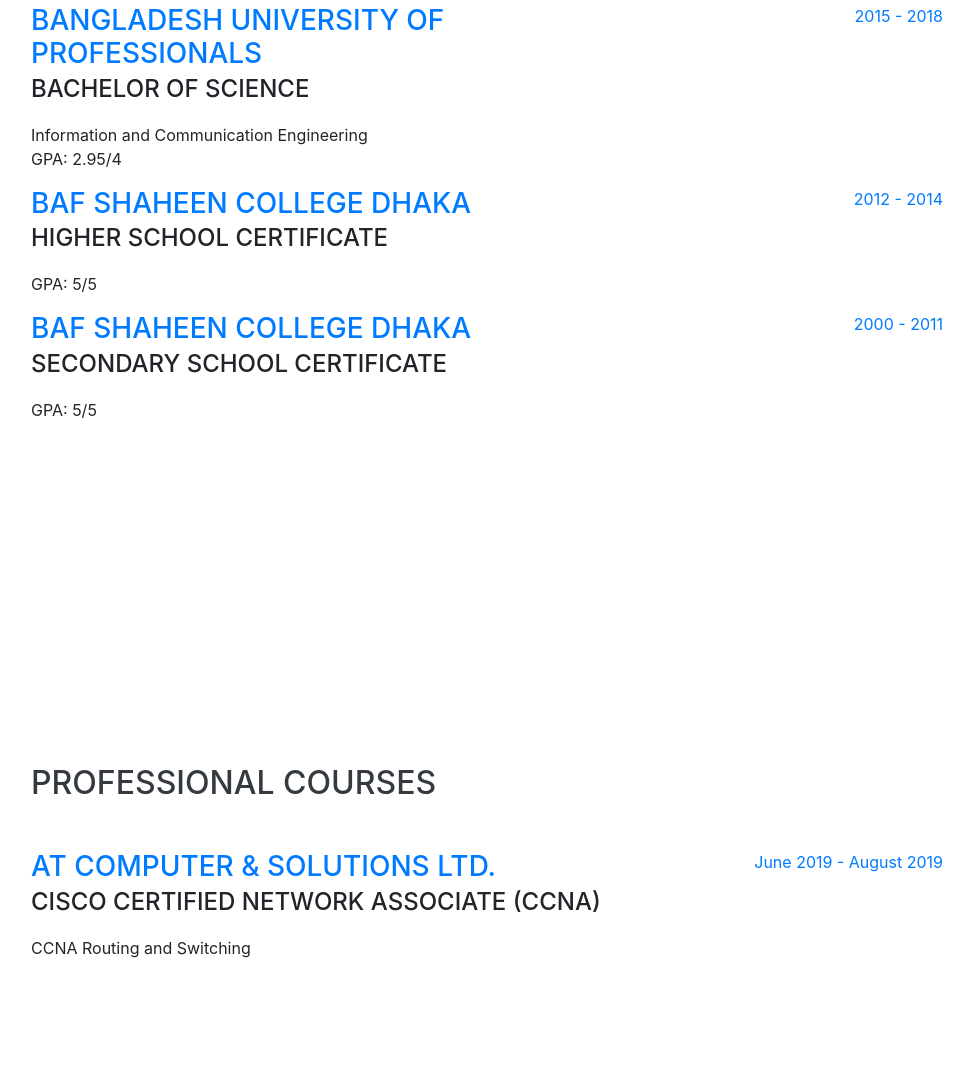
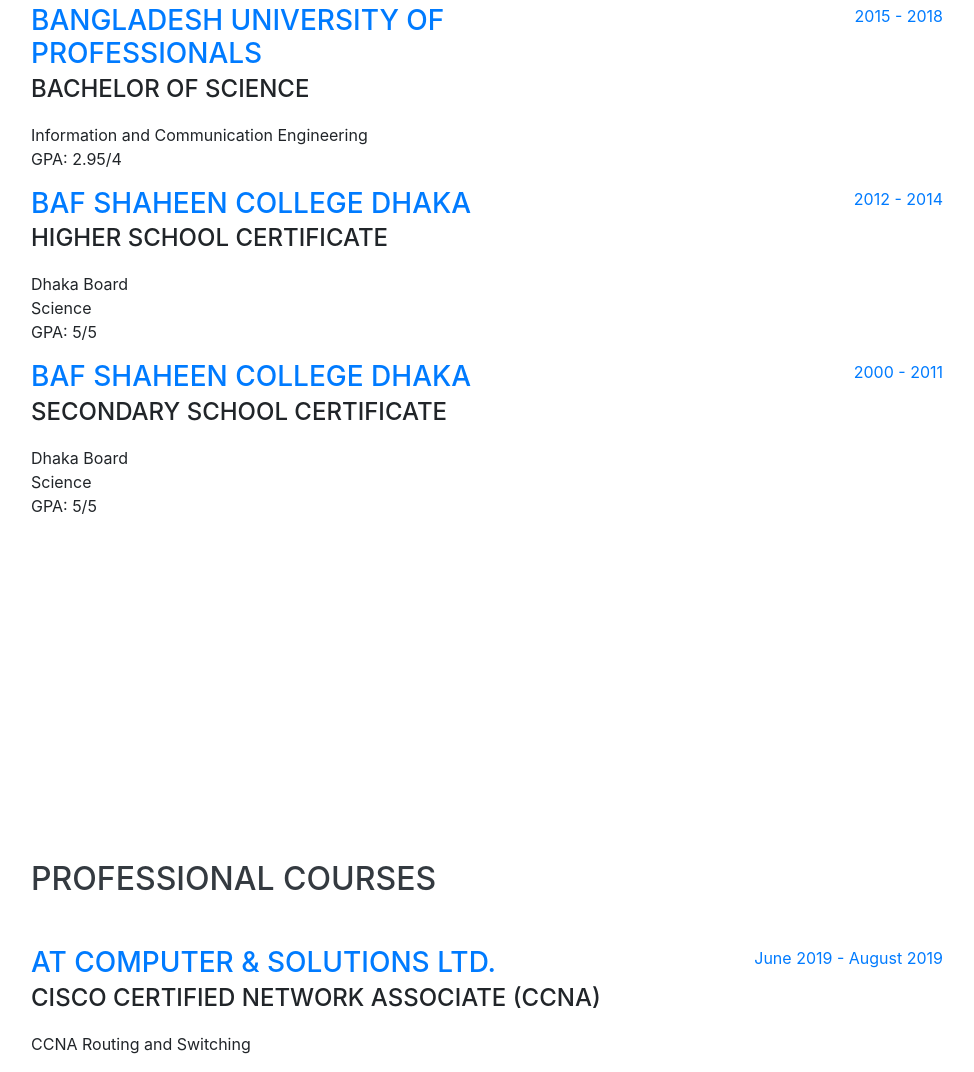
Before and after one commit to eiko03/eiko03.github.io, a website with bundled scripts: page index.html in a window 1280 px wide. Shown: the part 1924-2996 px from the top of the page, without its empty margins (289-1263 px from the left). Built offline with nearby package versions, Linux system fonts and the light colour scheme; a web font is replaced by a local one.

Commit message:
Update index.html

```diff
--- a/index.html
+++ b/index.html
@@ -194,6 +194,8 @@
 			</a>
 			</h3>
             <div class="subheading mb-3">Higher School Certificate</div>
+		  <div>Dhaka Board</div>
+		<div>Science</div>
             <p>GPA: 5/5</p>
           </div>
           <div class="resume-date text-md-right">
@@ -210,6 +212,8 @@
 			</a>
 			</h3>
             <div class="subheading mb-3">Secondary School Certificate</div>
+		  		  <div>Dhaka Board</div>
+		<div>Science</div>
             <p>GPA: 5/5</p>
           </div>
           <div class="resume-date text-md-right">
```
